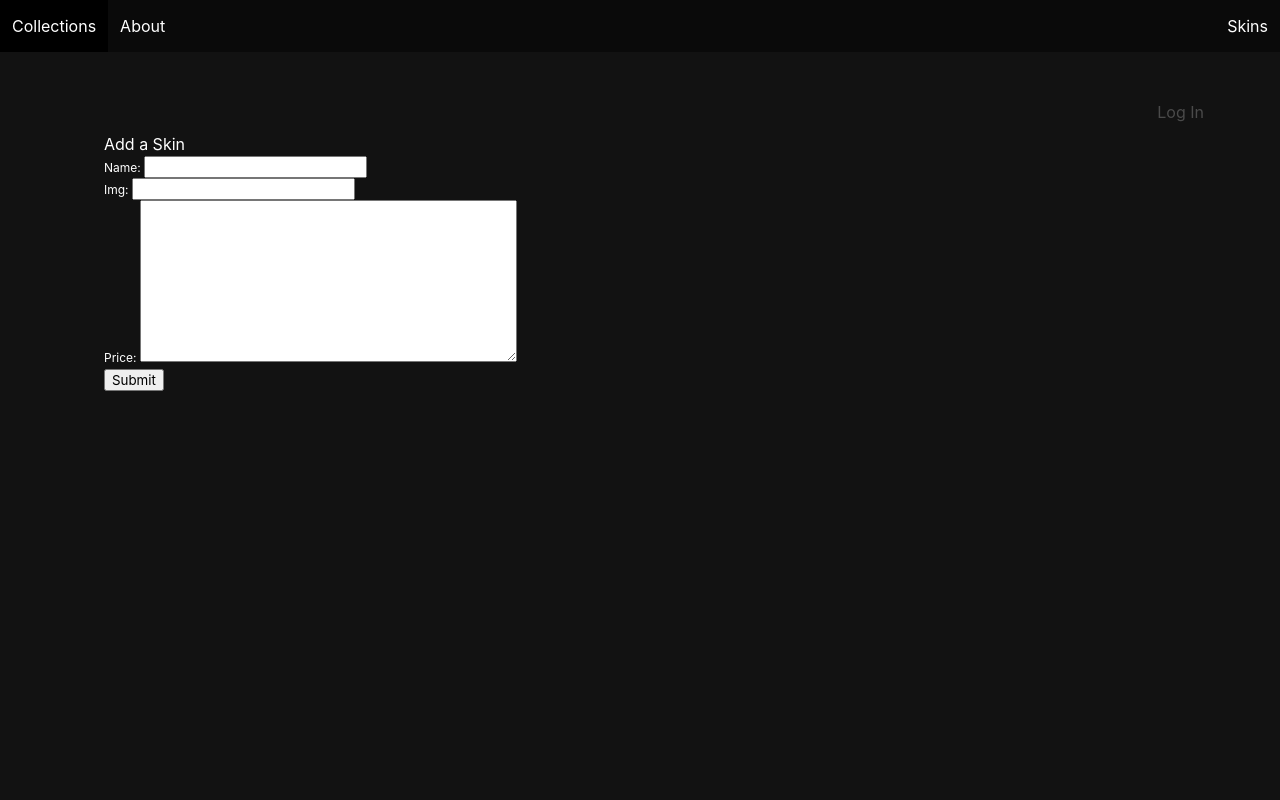
After one commit to estrellaalvarez/Collectors-Lab, a Django app: page /skins/new/ in a window 1280 px wide. The commit adds this page. Run offline with Django 4.2, Linux system fonts and the light colour scheme.

Commit message:
Files added

```diff
--- a/finch_lab/settings.py
+++ b/finch_lab/settings.py
@@ -124,3 +124,8 @@ STATICFILES_DIRS = [os.path.join(BASE_DIR,'main_app/static')]
 # https://docs.djangoproject.com/en/4.1/ref/settings/#default-auto-field
 
 DEFAULT_AUTO_FIELD = 'django.db.models.BigAutoField'
+
+# Add this variable to specify where successful logins should redirect to
+LOGIN_REDIRECT_URL = '/skins/'
+
+LOGOUT_REDIRECT_URL = '/'
--- a/main_app/models.py
+++ b/main_app/models.py
@@ -1,4 +1,5 @@
 from django.db import models
+from django.contrib.auth.models import User
 
 # Create your models here.
 class Skin(models.Model):
@@ -8,6 +9,7 @@ class Skin(models.Model):
     price = models.TextField(max_length=200)
     verified_artist = models.BooleanField(default=False)
     created_at = models.DateTimeField(auto_now_add=True)
+    user = models.ForeignKey(User, on_delete=models.CASCADE, default=1)
 
     def __str__(self):
         return self.name
--- a/main_app/static/styles/main.css
+++ b/main_app/static/styles/main.css
@@ -33,3 +33,81 @@ h3 {
 p {
     font-size: 12px;
 }
+body {
+    background-color: #121212;
+    color: #ffffff;
+    min-height: 100vh;
+  }
+
+  h1,
+  h2,
+  h3 {
+    color: #ffffff;
+  }
+
+  .container {
+    padding: 40px;
+    padding-right: 0;
+  }
+
+  .title {
+    color: #ffffff;
+  }
+
+  .gallery {
+    display: grid;
+    grid-template-columns: repeat(auto-fit, minmax(280px, 1fr));
+    justify-content: center;
+    gap: 30px;
+  }
+
+  .gallery .card {
+    transition: 0.1s linear;
+  }
+
+  .gallery .card:hover {
+    transform: scale(1.1);
+    z-index: 10;
+  }
+
+  p {
+    font-size: 12px;
+  }
+
+  .detail__img {
+    position: absolute;
+    left: 0;
+    top: 0;
+    width: 100%;
+    height: 500px;
+    background-color: #ffffff;
+    overflow: hidden;
+}
+
+  .detail__img::after {
+    content: "";
+    background-image: linear-gradient(transparent 60%, #1f1f1f);
+    position: absolute;
+    top: 0;
+    left: 0;
+    width: 100%;
+    height: 100%;
+    z-index: 5;
+  }
+
+  img {
+    width: 100%;
+    height: 500px;
+    object-fit: cover;
+    object-position: top;
+  }
+
+  .detail__name {
+    position: absolute;
+    z-index: 5;
+    top: 400px;
+  }
+
+  .detail__container {
+    margin-top: 500px;
+  }
--- a/main_app/templates/base.html
+++ b/main_app/templates/base.html
@@ -30,7 +30,16 @@
             </div>
         </nav>
         <div class="container">
-
+            {% if user.is_authenticated %}
+                <div class="navbar-menu navbar-end">
+                    <span class="navbar-item">Welcome: {{user.username}}</span>
+                    <a class="navbar-item" href="{% url 'logout' %}">Logout</a>
+                </div>
+            {% else %}
+                <div class="navbar-menu navbar-end">
+                    <a class="navbar-item" href="{% url 'login' %}">Log In</a>
+                </div>
+            {% endif %}
             {% block content %}{% endblock %}
 
         </div>
--- /dev/null
+++ b/main_app/templates/skin_create.html
@@ -0,0 +1,14 @@
+{% extends 'base.html' %}
+{% block content %}
+<h1>Add a Skin</h1>
+
+<form method="post">
+<!-- Security Feature  -->
+  {% csrf_token %}
+<!--  Generate inputs  -->
+  {{form.as_p}}
+<!--  Submit form  -->
+  <input type="submit" value="Submit" />
+</form>
+
+{% endblock %}
--- a/main_app/urls.py
+++ b/main_app/urls.py
@@ -1,8 +1,14 @@
-from django.urls import path
+from django.urls import path, include
 from . import views
 
 urlpatterns = [
     path('', views.Home.as_view(), name="home"),
     path('about/', views.About.as_view(), name="about"),
-    path('skins/', views.SkinsList.as_view(), name="skins_list")
+    path('skins/', views.SkinsList.as_view(), name="skins_list"),
+    path('skins/new/', views.SkinCreate.as_view(), name="skin_create"),
+    path('skins/<int:pk>/', views.SkinDetail.as_view(), name="skin_detail"),
+    path('skins/<int:pk>/update',views.SkinUpdate.as_view(), name="skin_update"),
+    path('skins/<int:pk>/delete',views.SkinDelete.as_view(), name="skin_delete"),
+    # include the built-in auth urls for the built-in views
+    path('accounts/', include('django.contrib.auth.urls')),
 ]
--- a/main_app/views.py
+++ b/main_app/views.py
@@ -1,33 +1,54 @@
-from django.shortcuts import render
-from django.views import View # <- View class to handle requests
-from django.http import HttpResponse # <- a class to handle sending a type of response
+# at top of file
+from django.shortcuts import redirect
+from django.views import View
+from django.urls import reverse
 from django.views.generic.base import TemplateView
 from .models import Skin
+from django.views.generic.edit import CreateView, UpdateView, DeleteView
+from django.views.generic import DetailView
 
-# Create your views here.
 
-# Here we will be creating a class called Home and extending it from the View class
 class Home(TemplateView):
     template_name = "home.html"
 
-#...
 class About(TemplateView):
     template_name = "about.html"
 
-class Skin:
-    def __init__(self, name, image, price):
-        self.name = name
-        self.image = image
-        self.price = price
-skins = [
-    Skin('Prime Vandal', "https://i.imgur.com/AyWzBcM.png", '$1'),
-    Skin('Sentinels of Light Vandal', "https://i.imgur.com/8me3yA5.jpg", '$1'),
-]
-
 class SkinsList(TemplateView):
     template_name = "skins_list.html"
-
     def get_context_data(self, **kwargs):
         context = super().get_context_data(**kwargs)
-        context["skins"] = skins # this is where we add the key into our context object for the view to use
+        mySearchName = self.request.GET.get("name")
+        # If a query exists we will filter by name
+        if mySearchName != None:
+            # .filter is the sql WHERE statement and name__icontains is doing a search for any name that contains the query param
+            context["skins"] = Skin.objects.filter(name__icontains=mySearchName)
+            context["stuff_at_top"] = f"Searching through collections for {mySearchName}"
+        else:
+            context["skins"] = Skin.objects.all()
+            context["stuff_at_top"] = "Skins"
         return context
+
+class SkinCreate(CreateView):
+    model = Skin
+    fields = ['name', 'img', 'price']
+    template_name = "skin_create.html"
+    success_url = "/skins/"
+
+class SkinDetail(DetailView):
+    model = Skin
+    template_name = "skin_detail.html"
+
+class SkinUpdate(UpdateView):
+    model = Skin
+    fields = ['name', 'img', 'price']
+    template_name = "skin_update.html"
+    success_url = "/skins/"
+
+    def get_success_url(self):
+        return reverse('skin_detail', kwargs={'pk': self.object.pk})
+
+class SkinDelete(DeleteView):
+    model = Skin
+    template_name = "skin_delete_confirmation.html"
+    success_url = "/skins/"
```
Also changed, not shown: main_app/templates/registration/login.html (added, +10 -0 lines), main_app/templates/skin_delete_confirmation.html (added, +12 -0 lines), main_app/templates/skin_detail.html (added, +31 -0 lines), main_app/templates/skins_list.html (+23 -13 lines), README.md (added), main_app/migrations/0002_skin_user.py (added).
